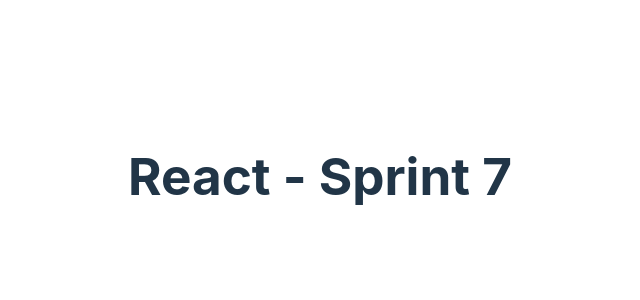
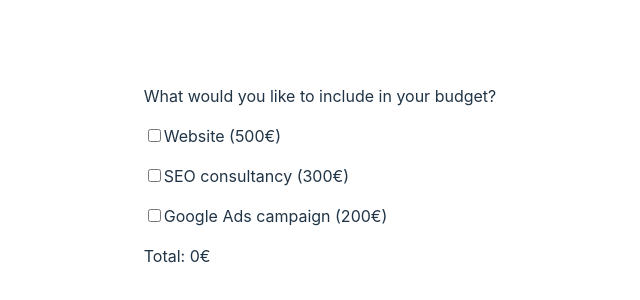
Before and after one commit to aida-rodi/budget-planner, a React (Vite) app: page / in a window 1280 px wide. Shown: the part 224-524 px from the top of the page, without its empty margins (320-960 px from the left). Built offline with nearby package versions, Linux system fonts and the light colour scheme.

Commit message:
exercise 1

```diff
--- a/src/App.css
+++ b/src/App.css
@@ -2,5 +2,5 @@
   max-width: 1280px;
   margin: 0 auto;
   padding: 2rem;
-  text-align: center;
+  /* text-align: center; */
 }
--- a/src/App.tsx
+++ b/src/App.tsx
@@ -1,9 +1,55 @@
 import './App.css';
+import { useState } from 'react';
+import { data } from './assets/data';
+
+const formattedPrice = (price: number) => `${price.toFixed(0)}€`;
 
 function App() {
+  const [checkedState, setCheckedState] = useState(
+    new Array(data.length).fill(false)
+  );
+
+  const [total, setTotal] = useState(0);
+
+  const changeState = (index: number) => {
+    const updatedCheckedState = checkedState.map((state, i) =>
+      i === index ? !state : state
+    );
+
+    setCheckedState(updatedCheckedState);
+
+    const totalPrice = updatedCheckedState.reduce(
+      (sum, currentState, index) => {
+        if (currentState === true) {
+          return sum + data[index].price;
+        }
+        return sum;
+      },
+      0
+    );
+
+    setTotal(totalPrice);
+  };
+
   return (
     <>
-      <h1>React - Sprint 7</h1>
+      <p>What would you like to include in your budget?</p>
+
+      {data.map(({ text }, index) => {
+        return (
+          <p key={index}>
+            <input
+              type="checkbox"
+              id={`checkbox-${index}`}
+              checked={checkedState[index]}
+              onChange={() => changeState(index)}
+            />
+            <label>{text}</label>
+          </p>
+        );
+      })}
+
+      <p>Total: {formattedPrice(total)}</p>
     </>
   );
 }
--- /dev/null
+++ b/src/assets/data.tsx
@@ -0,0 +1,14 @@
+export const data = [
+    {
+      text: "Website (500€)",
+      price: 500
+    },
+    {
+      text: "SEO consultancy (300€)",
+      price: 300
+    },
+    {
+      text: "Google Ads campaign (200€)",
+      price: 200
+    },
+  ];
```
